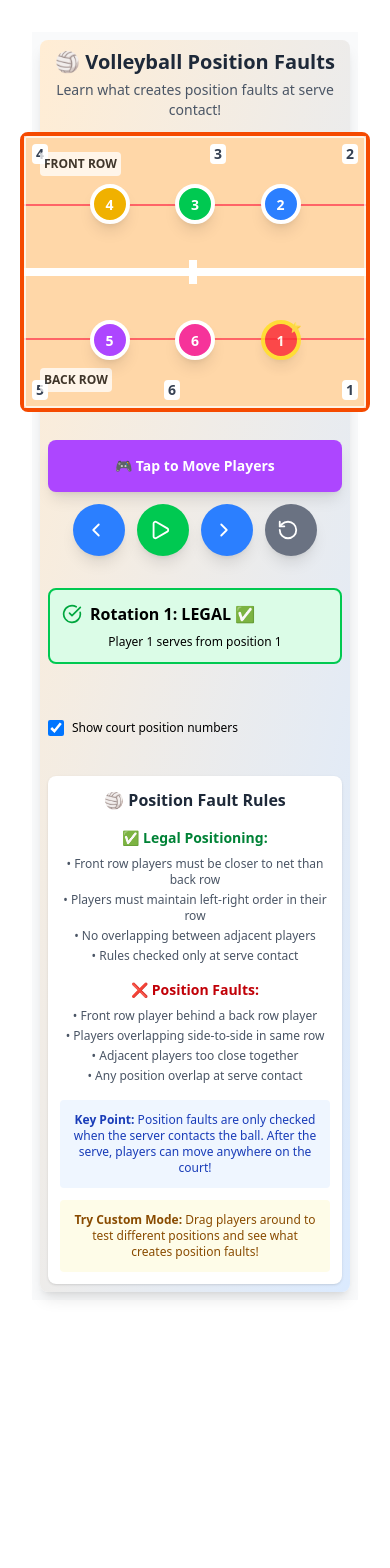
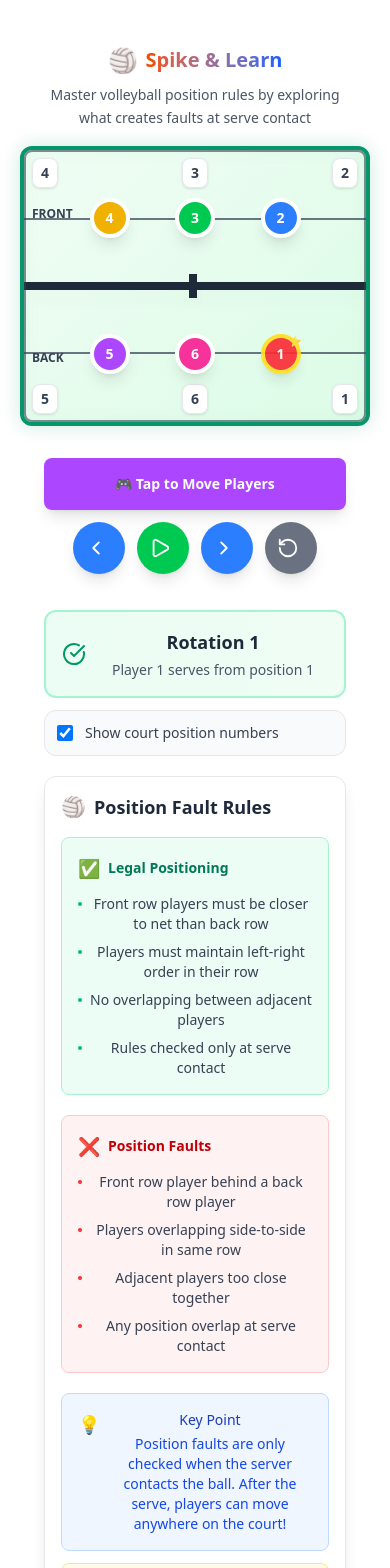
Before and after one commit to Ledsav/volley-positions, a React (Vite) app: page / in a window 390 px wide. Shown: the top 1568 px of the page. Before the commit the page ends 1332 px from the top, so only its background shows below. Built offline with nearby package versions, Linux system fonts and the light colour scheme.

Commit message:
feat: Revamp UI components for enhanced user experience and responsiveness

```diff
--- a/src/App.jsx
+++ b/src/App.jsx
@@ -3,7 +3,7 @@ import VolleyballRotations from './components/VolleyballRotations';
 
 function App() {
   return (
-    <div className="min-h-screen bg-gray-50 py-2 sm:py-8 px-2 sm:px-4">
+    <div >
       <VolleyballRotations />
     </div>
   );
--- a/src/components/RulesSummary.jsx
+++ b/src/components/RulesSummary.jsx
@@ -1,37 +1,86 @@
 
 const RulesSummary = () => {
   return (
-    <div className="mt-6 bg-white p-3 sm:p-6 rounded-lg shadow">
-      <h3 className="font-bold text-gray-800 mb-4 text-base sm:text-lg">🏐 Position Fault Rules</h3>
-      <div className="grid grid-cols-1 lg:grid-cols-2 gap-4">
-        <div>
-          <h4 className="font-semibold text-green-700 mb-2 text-sm sm:text-base">✅ Legal Positioning:</h4>
-          <ul className="text-xs sm:text-sm text-gray-600 space-y-1">
-            <li>• Front row players must be closer to net than back row</li>
-            <li>• Players must maintain left-right order in their row</li>
-            <li>• No overlapping between adjacent players</li>
-            <li>• Rules checked only at serve contact</li>
+    <div className="bg-white/90 backdrop-blur-sm p-4 sm:p-6 rounded-xl shadow-lg border border-gray-200">
+      <div className="flex items-center gap-2 mb-4">
+        <span className="text-xl">🏐</span>
+        <h3 className="font-bold text-gray-800 text-lg sm:text-xl">Position Fault Rules</h3>
+      </div>
+      <div className="grid grid-cols-1 lg:grid-cols-2 gap-5">
+        <div className="bg-emerald-50 p-4 rounded-lg border border-emerald-200">
+          <h4 className="flex items-center gap-2 font-semibold text-emerald-700 mb-3 text-sm sm:text-base">
+            <span className="text-lg">✅</span>
+            Legal Positioning
+          </h4>
+          <ul className="text-sm text-gray-700 space-y-2">
+            <li className="flex items-start gap-2">
+              <span className="w-1 h-1 bg-emerald-500 rounded-full mt-2 flex-shrink-0"></span>
+              Front row players must be closer to net than back row
+            </li>
+            <li className="flex items-start gap-2">
+              <span className="w-1 h-1 bg-emerald-500 rounded-full mt-2 flex-shrink-0"></span>
+              Players must maintain left-right order in their row
+            </li>
+            <li className="flex items-start gap-2">
+              <span className="w-1 h-1 bg-emerald-500 rounded-full mt-2 flex-shrink-0"></span>
+              No overlapping between adjacent players
+            </li>
+            <li className="flex items-start gap-2">
+              <span className="w-1 h-1 bg-emerald-500 rounded-full mt-2 flex-shrink-0"></span>
+              Rules checked only at serve contact
+            </li>
           </ul>
         </div>
-        <div>
-          <h4 className="font-semibold text-red-700 mb-2 text-sm sm:text-base">❌ Position Faults:</h4>
-          <ul className="text-xs sm:text-sm text-gray-600 space-y-1">
-            <li>• Front row player behind a back row player</li>
-            <li>• Players overlapping side-to-side in same row</li>
-            <li>• Adjacent players too close together</li>
-            <li>• Any position overlap at serve contact</li>
+
+        <div className="bg-red-50 p-4 rounded-lg border border-red-200">
+          <h4 className="flex items-center gap-2 font-semibold text-red-700 mb-3 text-sm sm:text-base">
+            <span className="text-lg">❌</span>
+            Position Faults
+          </h4>
+          <ul className="text-sm text-gray-700 space-y-2">
+            <li className="flex items-start gap-2">
+              <span className="w-1 h-1 bg-red-500 rounded-full mt-2 flex-shrink-0"></span>
+              Front row player behind a back row player
+            </li>
+            <li className="flex items-start gap-2">
+              <span className="w-1 h-1 bg-red-500 rounded-full mt-2 flex-shrink-0"></span>
+              Players overlapping side-to-side in same row
+            </li>
+            <li className="flex items-start gap-2">
+              <span className="w-1 h-1 bg-red-500 rounded-full mt-2 flex-shrink-0"></span>
+              Adjacent players too close together
+            </li>
+            <li className="flex items-start gap-2">
+              <span className="w-1 h-1 bg-red-500 rounded-full mt-2 flex-shrink-0"></span>
+              Any position overlap at serve contact
+            </li>
           </ul>
         </div>
       </div>
-      <div className="mt-4 p-3 bg-blue-50 rounded">
-        <p className="text-xs sm:text-sm text-blue-800">
-          <strong>Key Point:</strong> Position faults are only checked when the server contacts the ball. After the serve, players can move anywhere on the court!
-        </p>
-      </div>
-      <div className="mt-3 p-3 bg-yellow-50 rounded">
-        <p className="text-xs sm:text-sm text-yellow-800">
-          <strong>Try Custom Mode:</strong> Drag players around to test different positions and see what creates position faults!
-        </p>
+      <div className="mt-5 space-y-3">
+        <div className="bg-blue-50 p-4 rounded-lg border border-blue-200">
+          <div className="flex items-start gap-2">
+            <span className="text-lg flex-shrink-0">💡</span>
+            <div>
+              <p className="font-medium text-blue-800 text-sm mb-1">Key Point</p>
+              <p className="text-sm text-blue-700">
+                Position faults are only checked when the server contacts the ball. After the serve, players can move anywhere on the court!
+              </p>
+            </div>
+          </div>
+        </div>
+
+        <div className="bg-amber-50 p-4 rounded-lg border border-amber-200">
+          <div className="flex items-start gap-2">
+            <span className="text-lg flex-shrink-0">🎮</span>
+            <div>
+              <p className="font-medium text-amber-800 text-sm mb-1">Try Custom Mode</p>
+              <p className="text-sm text-amber-700">
+                Drag players around to test different positions and see what creates position faults!
+              </p>
+            </div>
+          </div>
+        </div>
       </div>
     </div>
   );
--- a/src/components/StatusPanel.jsx
+++ b/src/components/StatusPanel.jsx
@@ -3,100 +3,148 @@ import { PLAYER_COLORS } from '../constants/volleyball';
 import { VolleyballRulesEngine } from '../services/VolleyballRulesEngine';
 
 const StatusPanel = ({
-  isLegalRotation,
-  violations,
-  customMode,
-  currentRotation,
-  servingPlayer,
-  selectedPlayer,
-  positions,
-  showPositionNumbers,
-  onTogglePositionNumbers
+  isLegalRotation = true,
+  violations = [],
+  customMode = false,
+  currentRotation = 1,
+  servingPlayer = '1',
+  selectedPlayer = null,
+  positions = {},
+  showPositionNumbers = true,
+  onTogglePositionNumbers = () => {}
 }) => {
   return (
     <div className="space-y-3 sm:space-y-4">
 
-      {/* Current Status */}
-      <div className={`p-3 sm:p-4 rounded-lg border-2 ${isLegalRotation ? 'bg-green-100 border-green-500' : 'bg-red-100 border-red-500'}`}>
-        <div className="flex items-center gap-2 mb-2">
-          {isLegalRotation ? <CheckCircle className="text-green-600" size={20} /> : <AlertTriangle className="text-red-600" size={20} />}
-          <h3 className="font-bold text-base sm:text-lg">
-            {customMode ? 'Custom Setup' : `Rotation ${currentRotation}`}: {isLegalRotation ? 'LEGAL ✅' : 'VIOLATION! ❌'}
-          </h3>
+      {/* Current Status - Streamlined */}
+      <div className={`p-4 rounded-xl transition-all duration-300 ${
+        isLegalRotation
+          ? 'bg-gradient-to-r from-emerald-50 to-green-50 border-2 border-emerald-200'
+          : 'bg-gradient-to-r from-red-50 to-pink-50 border-2 border-red-200'
+      }`}>
+        <div className="flex items-center gap-3">
+          {isLegalRotation ? (
+            <CheckCircle className="text-emerald-600 flex-shrink-0" size={24} />
+          ) : (
+            <AlertTriangle className="text-red-600 flex-shrink-0" size={24} />
+          )}
+          <div className="flex-1">
+            <h3 className="font-bold text-lg text-gray-800">
+              {customMode ? 'Position Exploration' : `Rotation ${currentRotation}`}
+            </h3>
+            <p className="text-sm text-gray-600 mt-1">
+              {customMode
+                ? 'Drag players to test different positions!'
+                : `Player ${servingPlayer} serves from position 1`
+              }
+            </p>
+            {!isLegalRotation && (
+              <div><p className="text-sm text-red-600 mt-2 font-medium">
+              {violations.length} position fault{violations.length !== 1 ? 's' : ''} detected
+            </p>
+            <p>
+              {violations.map((v, idx) => (
+                <span key={idx} className="text-sm text-red-600">
+                  • {v}
+                  <br />
+                </span>
+              ))}
+            </p>
+            </div>
+            )}
+          </div>
         </div>
-        <p className="text-xs sm:text-sm">
-          {customMode ? 'Drag players to test different positions!' : `Player ${servingPlayer} serves from position 1`}
-        </p>
       </div>
 
-      {/* Violations Display - Always reserve space */}
-      <div className={`transition-all duration-300 ${
-        !isLegalRotation
-          ? 'bg-red-50 border border-red-300 p-4 rounded-lg opacity-100 max-h-96'
-          : 'p-4 opacity-0 max-h-0 overflow-hidden'
-      }`}>
-        <h4 className="font-bold text-red-800 mb-2">Rule Violations:</h4>
-        <ul className="text-sm text-red-700 space-y-1">
-          {violations.map((violation, index) => (
-            <li key={index}>• {violation}</li>
-          ))}
-        </ul>
-      </div>
+      {/* Player Info - Enhanced */}
+      {selectedPlayer && (
+        <div className="bg-white/90 backdrop-blur-sm border border-gray-200 p-4 rounded-xl shadow-sm">
+          <div className="flex items-center gap-3 mb-3">
+            <div className={`w-8 h-8 rounded-full ${PLAYER_COLORS[selectedPlayer]} shadow-lg flex items-center justify-center text-white font-bold text-sm`}>
+              {selectedPlayer}
+            </div>
+            <div>
+              <h4 className="font-bold text-base text-gray-800">Player {selectedPlayer}</h4>
+              <p className="text-sm text-gray-600">{positions[selectedPlayer].name}</p>
+            </div>
+          </div>
 
-      {/* Player Info */}
-      {selectedPlayer && (
-        <div className="bg-white border border-gray-300 p-3 sm:p-4 rounded-lg">
-          <div className="flex items-center gap-2 mb-2">
-            <div className={`w-5 h-5 sm:w-6 sm:h-6 rounded-full ${PLAYER_COLORS[selectedPlayer]}`}></div>
-            <h4 className="font-bold text-sm sm:text-base">Player {selectedPlayer}</h4>
-          </div>
-          <p className="text-xs sm:text-sm mb-1">
-            <strong>Original Position:</strong> {positions[selectedPlayer].name}
-          </p>
-          <p className="text-xs sm:text-sm mb-1">
-            <strong>Current Field Position:</strong> {VolleyballRulesEngine.getFieldPositionName(VolleyballRulesEngine.getFieldPosition(positions[selectedPlayer].x, positions[selectedPlayer].y))}
-          </p>
-          <p className="text-xs sm:text-sm mb-2">
-            <strong>Zone:</strong> {positions[selectedPlayer].zone.toUpperCase()} ROW
-          </p>
-          <div className="text-xs text-gray-600">
-            <p><strong>Can do:</strong></p>
-            <ul className="ml-2">
-              {VolleyballRulesEngine.getPlayerAbilities(positions[selectedPlayer]).map((ability, index) => (
-                <li key={index}>{ability}</li>
-              ))}
-            </ul>
+          <div className="grid grid-cols-1 sm:grid-cols-2 gap-3 text-sm">
+            <div className="space-y-2">
+              <div>
+                <span className="font-medium text-gray-700">Zone:</span>
+                <span className="ml-2 px-2 py-1 bg-blue-100 text-blue-800 rounded-md text-xs font-medium">
+                  {positions[selectedPlayer].zone.toUpperCase()} ROW
+                </span>
+              </div>
+              <div>
+                <span className="font-medium text-gray-700">Field Position:</span>
+                <p className="text-gray-600 mt-1">
+                  {VolleyballRulesEngine.getFieldPositionName(
+                    VolleyballRulesEngine.getFieldPosition(
+                      positions[selectedPlayer].x,
+                      positions[selectedPlayer].y
+                    )
+                  )}
+                </p>
+              </div>
+            </div>
+
+            <div>
+              <span className="font-medium text-gray-700">Abilities:</span>
+              <ul className="mt-1 space-y-1">
+                {VolleyballRulesEngine.getPlayerAbilities(positions[selectedPlayer]).map((ability, index) => (
+                  <li key={index} className="text-gray-600 text-xs flex items-center gap-1">
+                    <span className="w-1 h-1 bg-gray-400 rounded-full"></span>
+                    {ability}
+                  </li>
+                ))}
+              </ul>
+            </div>
           </div>
         </div>
       )}
 
-      {/* Custom Mode Instructions */}
+      {/* Custom Mode Instructions - Improved */}
       {customMode && (
-        <div className="bg-purple-50 border border-purple-300 p-3 sm:p-4 rounded-lg">
-          <h4 className="font-bold text-purple-800 mb-2 text-sm sm:text-base">🎮 Custom Mode Active</h4>
-          <p className="text-xs sm:text-sm text-purple-700 mb-2">
-            Drag players around to create position faults and see what violations occur!
+        <div className="bg-gradient-to-r from-violet-50 to-purple-50 border border-violet-200 p-4 rounded-xl">
+          <div className="flex items-center gap-2 mb-3">
+            <span className="text-xl">🎮</span>
+            <h4 className="font-bold text-violet-800 text-base">Exploration Mode Active</h4>
+          </div>
+          <p className="text-sm text-violet-700 mb-3">
+            Drag players around to create position faults and see how the court responds!
           </p>
-          <div className="text-xs text-purple-600">
-            <p><strong>Try these position faults:</strong></p>
-            <ul className="ml-2">
-              <li>• Move front row player behind back row player</li>
-              <li>• Move left player to the right of middle player</li>
-              <li>• Move right player to the left of middle player</li>
-              <li>• Create overlapping positions between adjacent players</li>
+          <details className="text-sm">
+            <summary className="font-medium text-violet-700 cursor-pointer hover:text-violet-800 transition-colors">
+              💡 Try these position faults...
+            </summary>
+            <ul className="mt-2 space-y-1 text-violet-600 pl-4">
+              <li className="flex items-center gap-2">
+                <span className="w-1 h-1 bg-violet-400 rounded-full"></span>
+                Move front row player behind back row player
+              </li>
+              <li className="flex items-center gap-2">
+                <span className="w-1 h-1 bg-violet-400 rounded-full"></span>
+                Move left player to the right of middle player
+              </li>
+              <li className="flex items-center gap-2">
+                <span className="w-1 h-1 bg-violet-400 rounded-full"></span>
+                Create overlapping positions between adjacent players
+              </li>
             </ul>
-          </div>
+          </details>
         </div>
       )}
 
-      {/* Toggle Options */}
-      <div className="space-y-2">
-        <label className="flex items-center gap-2 text-xs sm:text-sm touch-manipulation">
+      {/* Toggle Options - Enhanced */}
+      <div className="bg-gray-50 p-3 rounded-xl border border-gray-200">
+        <label className="flex items-center gap-3 text-sm font-medium text-gray-700 cursor-pointer touch-manipulation hover:text-gray-800 transition-colors">
           <input
             type="checkbox"
             checked={showPositionNumbers}
             onChange={(e) => onTogglePositionNumbers(e.target.checked)}
-            className="w-4 h-4 sm:w-5 sm:h-5"
+            className="w-4 h-4 text-blue-600 rounded border-gray-300 focus:ring-blue-500 focus:ring-2"
           />
           Show court position numbers
         </label>
--- a/src/components/VolleyballCourt.jsx
+++ b/src/components/VolleyballCourt.jsx
@@ -1,4 +1,4 @@
-import { useState, useEffect } from 'react';
+import { useEffect, useState } from 'react';
 import { COURT_DIMENSIONS } from '../constants/volleyball';
 import Player from './Player';
 
@@ -12,7 +12,9 @@ const VolleyballCourt = ({
   onPlayerDrag,
   draggedPlayer,
   onDragStart,
-  onDragEnd
+  onDragEnd,
+  isLegalRotation = true,
+  violations = []
 }) => {
   const [courtDimensions, setCourtDimensions] = useState(COURT_DIMENSIONS);
   const [touchStart, setTouchStart] = useState(null);
@@ -125,12 +127,32 @@ const VolleyballCourt = ({
     }
   };
 
+  // Court styling based on violations
+  const getCourtStyle = () => {
+    if (!isLegalRotation) {
+      return {
+        background: 'linear-gradient(135deg, #fef2f2 0%, #fee2e2 100%)',
+        borderColor: '#dc2626',
+        boxShadow: '0 0 20px rgba(220, 38, 38, 0.3), inset 0 0 20px rgba(220, 38, 38, 0.1)'
+      };
+    }
+    return {
+      background: 'linear-gradient(135deg, #f0fdf4 0%, #dcfce7 100%)',
+      borderColor: '#059669',
+      boxShadow: '0 0 20px rgba(5, 150, 105, 0.2), inset 0 0 20px rgba(5, 150, 105, 0.05)'
+    };
+  };
+
   return (
     <div className="lg:col-span-2">
       <div
         id="volleyball-court"
-        className="relative bg-orange-200 border-4 border-orange-600 rounded-lg mx-auto mb-4 touch-none select-none"
-        style={{ width: `${courtDimensions.width}px`, height: `${courtDimensions.height}px` }}
+        className="relative border-4 rounded-xl mx-auto mb-4 touch-none select-none transition-all duration-500 ease-in-out"
+        style={{
+          width: `${courtDimensions.width}px`,
+          height: `${courtDimensions.height}px`,
+          ...getCourtStyle()
+        }}
         onDragOver={(e) => e.preventDefault()}
         onDrop={handleDrop}
         onTouchStart={handleTouchStart}
@@ -138,41 +160,49 @@ const VolleyballCourt = ({
       >
 
         {/* Net */}
-        <div className="absolute top-1/2 left-0 w-full h-2 bg-white transform -translate-y-1"></div>
-        <div className="absolute top-1/2 left-1/2 w-2 h-6 bg-white transform -translate-x-1.5 -translate-y-3"></div>
+        <div className="absolute top-1/2 left-0 w-full h-2 bg-gray-800 transform -translate-y-1 shadow-lg"></div>
+        <div className="absolute top-1/2 left-1/2 w-2 h-6 bg-gray-800 transform -translate-x-1.5 -translate-y-3 shadow-lg"></div>
 
         {/* Attack line (10-foot line) */}
-        <div className="absolute bottom-1/4 left-0 w-full h-0.5 bg-red-400"></div>
-        <div className="absolute top-1/4 left-0 w-full h-0.5 bg-red-400"></div>
+        <div className="absolute bottom-1/4 left-0 w-full h-0.5 bg-gray-600 opacity-80"></div>
+        <div className="absolute top-1/4 left-0 w-full h-0.5 bg-gray-600 opacity-80"></div>
 
-        {/* Court boundary */}
-        <div className="absolute top-0 left-0 w-full h-full border-2 border-white opacity-70"></div>
+        {/* Court boundary - enhanced visibility */}
+        <div className="absolute top-0 left-0 w-full h-full border-2 border-gray-700 opacity-60 rounded-lg"></div>
 
-        {/* Position numbers on court */}
+        {/* Position numbers on court - improved styling */}
         {showPositionNumbers && (
           <>
-            <div className="absolute text-sm sm:text-lg font-bold text-gray-700 bg-white rounded px-1 sm:px-2"
+            <div className="absolute text-sm sm:text-lg font-bold text-gray-700 bg-white/95 backdrop-blur-sm rounded-lg px-2 py-1 shadow-sm border border-gray-200"
                  style={{bottom: '8px', right: '8px'}}>1</div>
-            <div className="absolute text-sm sm:text-lg font-bold text-gray-700 bg-white rounded px-1 sm:px-2"
+            <div className="absolute text-sm sm:text-lg font-bold text-gray-700 bg-white/95 backdrop-blur-sm rounded-lg px-2 py-1 shadow-sm border border-gray-200"
                  style={{top: '8px', right: '8px'}}>2</div>
-            <div className="absolute text-sm sm:text-lg font-bold text-gray-700 bg-white rounded px-1 sm:px-2"
-                 style={{top: '8px', right: `${Math.max(courtDimensions.width * 0.4, 120)}px`}}>3</div>
-            <div className="absolute text-sm sm:text-lg font-bold text-gray-700 bg-white rounded px-1 sm:px-2"
+            <div className="absolute text-sm sm:text-lg font-bold text-gray-700 bg-white/95 backdrop-blur-sm rounded-lg px-2 py-1 shadow-sm border border-gray-200"
+                 style={{top: '8px', left: '50%', transform: 'translateX(-50%)'}}>3</div>
+            <div className="absolute text-sm sm:text-lg font-bold text-gray-700 bg-white/95 backdrop-blur-sm rounded-lg px-2 py-1 shadow-sm border border-gray-200"
                  style={{top: '8px', left: '8px'}}>4</div>
-            <div className="absolute text-sm sm:text-lg font-bold text-gray-700 bg-white rounded px-1 sm:px-2"
+            <div className="absolute text-sm sm:text-lg font-bold text-gray-700 bg-white/95 backdrop-blur-sm rounded-lg px-2 py-1 shadow-sm border border-gray-200"
                  style={{bottom: '8px', left: '8px'}}>5</div>
-            <div className="absolute text-sm sm:text-lg font-bold text-gray-700 bg-white rounded px-1 sm:px-2"
-                 style={{bottom: '8px', left: `${Math.max(courtDimensions.width * 0.4, 120)}px`}}>6</div>
+            <div className="absolute text-sm sm:text-lg font-bold text-gray-700 bg-white/95 backdrop-blur-sm rounded-lg px-2 py-1 shadow-sm border border-gray-200"
+                 style={{bottom: '8px', left: '50%', transform: 'translateX(-50%)'}}>6</div>
           </>
         )}
 
-        {/* Zone labels */}
-        <div className="absolute top-4 left-4 text-xs sm:text-sm font-bold text-black bg-white px-1 sm:px-2 py-1 rounded opacity-75">
-          FRONT ROW
+        {/* Zone labels - improved styling */}
+        <div className="absolute top-13 left-0 text-xs sm:text-sm font-semibold text-gray-700  px-2 py-1 rounded-md  ">
+          FRONT
         </div>
-        <div className="absolute bottom-4 left-4 text-xs sm:text-sm font-bold text-black bg-white px-1 sm:px-2 py-1 rounded opacity-75">
-          BACK ROW
+        <div className="absolute bottom-13 left-0 text-xs sm:text-sm font-semibold text-gray-700  px-2 py-1 rounded-md ">
+          BACK
         </div>
+
+        {/* Warning indicator outside court for violations */}
+        {!isLegalRotation && violations && violations.length > 0 && (
+          <div className="absolute -bottom-8 left-1/2 transform -translate-x-1/2 flex items-center gap-2 bg-red-100 border border-red-300 px-3 py-1 rounded-full text-xs font-medium text-red-700 shadow-lg animate-pulse">
+            <span className="w-2 h-2 bg-red-500 rounded-full animate-ping"></span>
+            Position Fault Detected
+          </div>
+        )}
 
         {/* Players */}
         {Object.entries(positions).map(([playerId, position]) => (
--- a/src/components/VolleyballRotations.jsx
+++ b/src/components/VolleyballRotations.jsx
@@ -104,15 +104,24 @@ const VolleyballRotations = () => {
   const isLegalRotation = violations.length === 0;
 
   return (
-    <div className="max-w-7xl mx-auto p-2 sm:p-4 lg:p-6 bg-gradient-to-br from-orange-100 to-blue-100 rounded-lg sm:rounded-xl shadow-lg">
-      {/* Header - Compact on mobile */}
-      <div className="text-center mb-3 sm:mb-4 lg:mb-6">
-        <h1 className="text-xl sm:text-2xl lg:text-3xl font-bold text-gray-800 mb-1 sm:mb-2">🏐 Volleyball Position Faults</h1>
-        <p className="text-sm sm:text-base lg:text-lg text-gray-600">Learn what creates position faults at serve contact!</p>
+    <div className="max-w-7xl mx-auto p-3 sm:p-6 lg:p-8">
+      {/* Header - Mobile-first design */}
+      <div className="text-center mb-4 sm:mb-6 lg:mb-8">
+        <div className="inline-flex items-center gap-2 mb-2">
+          <span className="text-2xl sm:text-3xl">🏐</span>
+          <h1 className="text-xl sm:text-3xl lg:text-4xl font-bold bg-gradient-to-r from-orange-600 to-blue-600 bg-clip-text text-transparent">
+            Spike & Learn
+          </h1>
+        </div>
+        <p className="text-sm sm:text-lg text-gray-600 max-w-2xl mx-auto leading-relaxed">
+          Master volleyball position rules by exploring what creates faults at serve contact
+        </p>
       </div>
 
+      <div className="">
+
         {/* Mobile-optimized layout */}
-      <div className="space-y-4 sm:space-y-6">
+        <div className="space-y-5 sm:space-y-7">
 
           {/* Court Section */}
           <div className="flex flex-col items-center">
@@ -127,10 +136,12 @@ const VolleyballRotations = () => {
               draggedPlayer={draggedPlayer}
               onDragStart={handleDragStart}
               onDragEnd={handleDragEnd}
+              isLegalRotation={isLegalRotation}
+              violations={violations}
             />
 
             {/* Controls directly under court - always visible */}
-          <div className="w-full max-w-lg mt-3 sm:mt-4">
+            <div className="w-full max-w-lg mt-4 sm:mt-6">
               <GameControls
                 customMode={customMode}
                 isAnimating={isAnimating}
@@ -144,7 +155,7 @@ const VolleyballRotations = () => {
           </div>
 
           {/* Content sections side-by-side on larger screens */}
-        <div className="grid grid-cols-1 lg:grid-cols-2 gap-4 sm:gap-6">
+          <div className="grid grid-cols-1 lg:grid-cols-2 gap-5 sm:gap-8">
 
             {/* Status Panel */}
             <div className="order-1">
@@ -168,6 +179,7 @@ const VolleyballRotations = () => {
           </div>
         </div>
       </div>
+    </div>
   );
 };
 
```
Lines whose indentation alone changed are shown as unchanged.
